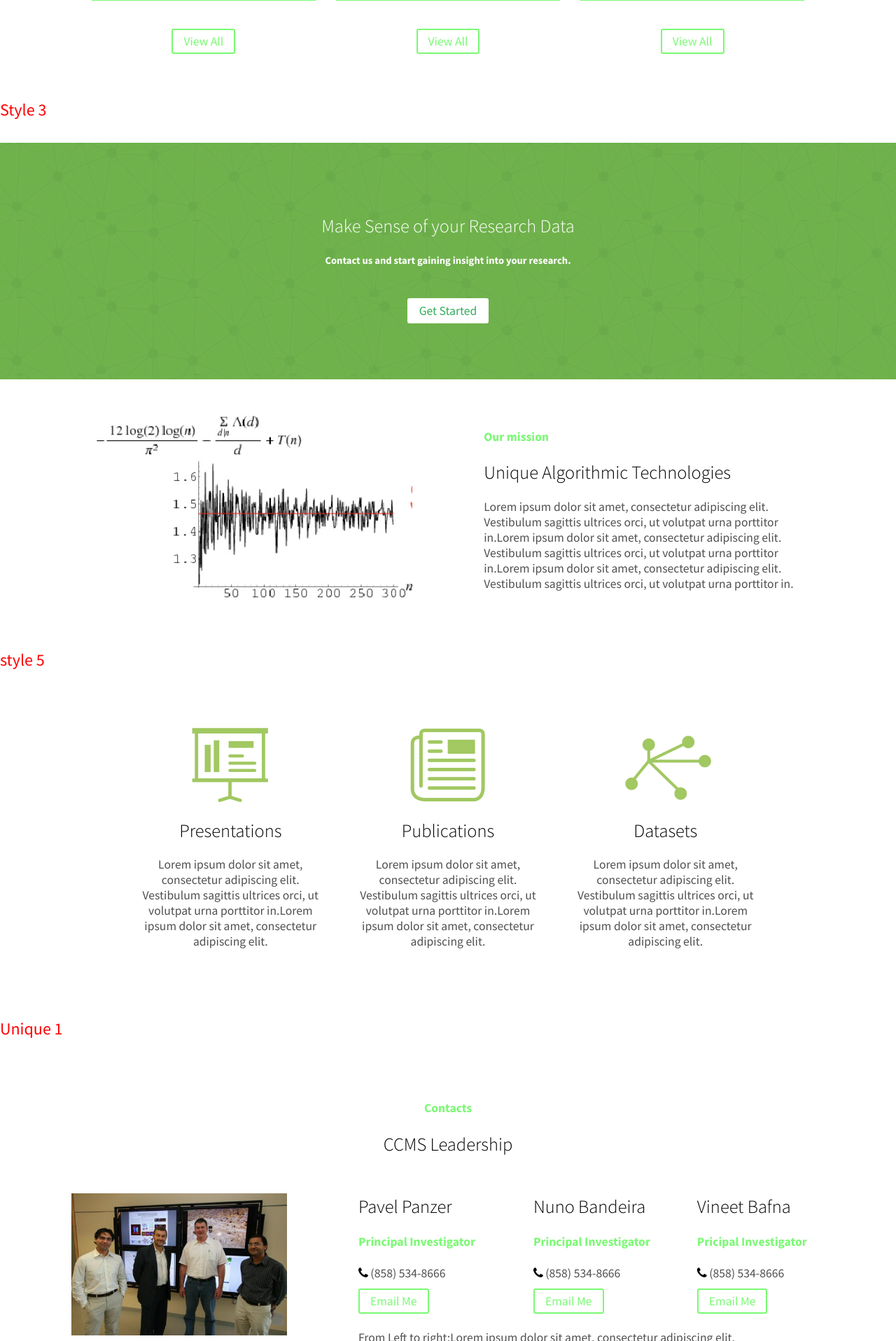
After one commit to alexmattingley/alexmattingley.github.io, a PHP site: page /dummy.php in a window 1280 px wide. The commit adds this page. Shown: the part 2564-4480 px from the top of the page at 70% size. Run offline with PHP 8.4, Linux system fonts and the light colour scheme; grey boxes labelled with a size stand in for pictures from a placeholder-image service; some libraries are stand-ins or nearby versions.

Commit message:
Added Dummy for all page styles, added a couple of new styles to the document.

```diff
--- a/CCMS_Site/CSS/main.css
+++ b/CCMS_Site/CSS/main.css
@@ -13,9 +13,6 @@ Site Wide Styles/Defaults
 	box-sizing: border-box;
 }
 
-html {
-	max-width: 1430px;
-}
 
 body {
 	font-size: 100%;
@@ -39,7 +36,10 @@ i {
 .slide_img {
 	margin-bottom: 0px;
 }
-
+.style_name {
+	font-size: 1.5rem;
+	color: red;
+}
 
 /****************************
 Colors/Backgrounds
@@ -67,14 +67,19 @@ Header styles
 section_desc/section_feed styles
 *****************************/
 	.section_desc h4,
-	.section_feed h4 {
+	.section_feed h4,
+	.secondary_desc h4,
+	.people_unique_desc h4 {
 		color: #7AFA73;
 	}
 	.section_feed p {
 		color: black;
 	}
 	.section_desc p,
-	.section_feed h6 {
+	.section_feed h6,
+	.people_unique_desc p,
+	.col_3_logo p,
+	.secondary_desc p {
 		color: #505050;
 	}
 	.secondary_bg_color {
@@ -90,7 +95,10 @@ section_desc/section_feed styles
 		color: white;
 	}
 	.section_desc h2,
-	.section_desc p {
+	.section_desc p,
+	.col_3_logo h2,
+	.people_unique_desc h2,
+	.secondary_desc h2 {
 		font-weight: 300;
 	}
 
@@ -242,6 +250,58 @@ section_desc/ section_feed Layout
 	.bottom li {
 		margin-bottom: 40px;
 	}
+/****************************
+Secondary_desc
+*****************************/
+
+	.Secondary_desc .graph_img,
+	.Secondary_desc .graph_desc {
+		text-align: center;
+	}
+	.Secondary_desc {
+		width: 80%;
+		margin: 3rem auto;
+	}
+	.graph_img img {
+		width: 100%;
+	}
+/****************************
+3_col_logo
+*****************************/
+	.col_3_logo {
+		width: 80%;
+		margin: 20px auto;
+		text-align: center;
+	}
+	.col_3_logo li {
+		display: inline-block;
+		margin: 20px 0;
+	}
+/****************************
+Unique 1
+*****************************/
+	.leader_head {
+		margin-bottom: 0px;
+	}
+	.leader_img {
+		text-align: center;
+	}
+	.leader_img img {
+		width: 100%;
+	}
+	.people_unique_desc {
+		text-align: center;
+		width: 80%;
+		margin: 20px auto 40px auto;
+	}
+	.leader_detail li {
+		margin: 40px auto;
+	}
+	.fa-phone {
+		color: black;
+	}
+
+
 /****************************
 Footer Layout
 *****************************/
@@ -409,6 +469,53 @@ Section_feed/Section_desc(3)
 	/*The above is a potential solution for section_feed boxes but I couldn't figure out how
 	to make it do it just on the second line or how to make it clickable*/
 /****************************
+Secondary Desc
+*****************************/
+	.graph_img {
+		float: left;
+		width: 45%
+	}
+
+	.secondary_desc .graph_desc {
+		float: right;
+		width: 45%;
+		text-align: left;
+	}
+
+/****************************
+col_3_logo(3)
+*****************************/
+	.col_3_logo {
+		width: 100%;
+		margin: 60px auto;
+	}
+	.col_3_logo li {
+		width: 30%;
+		padding:0 1.2rem;
+	}
+/****************************
+Unique 1(3)
+*****************************/
+	.leader_head {
+		margin-bottom: 0px;
+	}
+	.leader_detail li {
+		display: inline-block;
+		width: 30%;
+		padding: 0 1rem;
+		vertical-align: top;
+	}
+	.leader_detail {
+		margin: 0 auto;
+	}
+	.leader_img img {
+		width: 60%;
+	}
+	.picture_detail {
+		width: 80%;
+		margin: 0 auto;
+	}
+/****************************
 Footer(3)
 *****************************/
 	.inner_footer {
@@ -490,11 +597,45 @@ Section_feed/Section_desc (4)
 		min-height: 28.57142857rem;
 	}
 	.section_feed li:first-child,
-	.section_feed li:nth-child(2) {
+	.section_feed li:nth-child(2),
+	.section_feed li:nth-child(4),
+	.section_feed li:nth-child(5) {
 		margin-right: 2%;
 	}
 	.bottom {
 		margin-bottom: 40px;
+	}
+/****************************
+col_3_logo
+*****************************/
+	.col_3_logo {
+		width: 80%;
+	}
+/****************************
+Unique 1 (4)
+*****************************/
+	.leader_img {
+		float: left;
+		width: 40%;
+	}
+	.people_unique_desc {
+		float: right;
+		width: 60%;
+		margin-top: 0;
+		text-align: left;
+		}
+	.leader_detail li {
+		margin: -20px auto 0 auto;
+	}
+	.leader_detail {
+		margin: 0 auto 30px auto;
+	}
+	.picture_detail,
+	.leader_detail {
+		margin-left: 0px;
+	}
+	.leader_detail li:first-child {
+		padding-left: 0;
 	}
 /****************************
 Footer (4)
--- /dev/null
+++ b/CCMS_Site/dummy.php
@@ -0,0 +1,250 @@
+<!DOCTYPE>
+<html>
+<head>
+	<title>CCMS</title>
+	<meta charset="utf-8">
+	<link rel="stylesheet" href="css/normalize.css">
+	<!-- <link rel="stylesheet" href="css/grid.css"> -->
+	<link href='http://fonts.googleapis.com/css?family=Source+Sans+Pro:400,400italic,700,300' rel='stylesheet' type='text/css'>
+	<link rel="stylesheet" href="font-awesome/css/font-awesome.min.css">
+	<link rel="stylesheet" href="font-awesome/css/font-awesome.css">
+	<link rel="stylesheet" href="css/main.css">
+</head>
+<body>
+
+<!-- Header -->
+
+
+	<div class="hero_bar primary_color_bg">
+		<header class="group">
+			<a href="#" class="main-logo"></a>
+			<ul class="main-nav">
+				<li><a href="#">About</a></li>
+				<li><a href="#">Research Areas</a></li>
+				<li><a href="#">Projects</a></li>
+				<li><a href="#">Software Tools</a></li>
+				<li><a href="#">Service</a></li>
+				<li><a href="#">Resources</a></li>
+				<li><a class="button clear_white" href="#">Sign In</a></li>
+			</ul>
+		</header>
+		<div class="hero_slider primary_color_bg group">
+			<div class="slide_text">
+				<h3>Featured Research Area</h3>
+				<h1>Molecular Spectral Networks</h1>
+				<p>Lorem ipsum dolor sit amet, consectetur adipiscing elit. Vestibulum sagittis ultrices orci, ut volutpat urna porttitor in. Morbi nec elit eget magna placerat consequat a sed nulla.</p>
+				<ul class="button_display">
+					<li><a class="button white" href="#">Try a Demo</a></li>
+					<li><a class="button clear_white" href="#">Learn More</a></li>
+				</ul>
+				<ul class="arrows">
+					<li class="arrow-left">
+						<a href="#">
+							<i class="fa fa-arrow-left fa-lg"></i>
+						</a>
+					</li>
+					<li class="arrow-right">
+						<a href="#">
+							<i class="fa fa-arrow-right fa-lg"></i>
+						</a>
+					</li>
+				</ul>
+			</div>
+			<p class="slide_img">
+				<a href="#"></a>
+			</p>
+		</div>
+	</div>
+	<ul class="sub_logo">
+		<li><a href="#"><img src="http://dummyimage.com/160x50/f7f7f7/cfcfcf.png&text=I+am+FANCY!"></a></li>
+		<li><a href="#"><img src="http://dummyimage.com/160x50/f7f7f7/cfcfcf.png&text=I+am+FANCY!"></a></li>
+		<li><a href="#"><img src="http://dummyimage.com/160x50/f7f7f7/cfcfcf.png&text=I+am+FANCY!"></a></li>
+		<li><a href="#"><img src="http://dummyimage.com/160x50/f7f7f7/cfcfcf.png&text=I+am+FANCY!"></a></li>
+		<li><a href="#"><img src="http://dummyimage.com/160x50/f7f7f7/cfcfcf.png&text=I+am+FANCY!"></a></li>
+	</ul>
+
+<!-- Style 0 -->
+<p class="style_name">Style 0</p>
+	<section>
+		<div class="section_desc">
+			<h4>Who is CCMS</h4>
+			<h2>Center for Computational Mass Spectrometry</h2>
+			<p>Lorem ipsum dolor sit amet, consectetur adipiscing elit. Vestibulum sagittis ultrices orci, ut volutpat urna porttitor in.</p>
+			<p>Lorem ipsum dolor sit amet, consectetur adipiscing elit. Vestibulum sagittis ultrices orci, ut volutpat urna porttitor in. Um sagittis ultrices orci, ut volutpat urna porttitor in.</p>
+			<a class="button green" href="#">About Us</a>
+		</div>
+	</section>
+
+<!-- Style 1 -->
+<p class="style_name">Style 1</p>
+	<section class="secondary_bg_color">
+		<div class="section_desc">
+			<h4>What CCMS Does</h4>
+			<h2>Serving the Biomedical Research Community</h2>
+			<p>Lorem ipsum dolor sit amet, consectetur adipiscing elit. Vestibulum sagittis ultrices orci, ut volutpat urna porttitor in.Lorem ipsum dolor sit amet, consectetur adipiscing elit. Vestibulum sagittis ultrices orci, ut volutpat urna porttitor in.Lorem ipsum dolor sit amet, consectetur adipiscing elit. Vestibulum sagittis ultrices orci, ut volutpat urna porttitor in.</p>
+			<ul class="button_display">
+					<li><a class="button green" href="#">Get Sarted</a></li>
+					<li><a class="button clear_green" href="#">Learn More</a></li>
+			</ul>
+		</div>
+		<div class="section_desc section_desc_img">
+			<h4>University of California San Diego</h4>
+			<h3>Department of Computer Science & Engineering</h3>
+		</div>
+	</section>
+
+<!-- Style 2 -->
+<p class="style_name">Style 2 (3 fiddy)</p>
+
+	<section>
+		<ul class="section_feed">
+			<li>
+				<div class="secondary_bg_color">
+					<img src="http://lorempixel.com/320/200">
+					<h4>Latest Projects</h4>
+					<p>Peptide fragmentation models for new enzymes</p>
+					<h6>Collaborator: Elizabeth Komives</h6>
+				</div>
+				<a class="button clear_green" href="#">View All</a>
+			</li>
+			<li>
+				<div class="secondary_bg_color">
+					<img src="http://lorempixel.com/320/200">
+					<h4>Software Tools</h4>
+					<p>SpliceDB: Splice Graph Proteomics Tools</p>
+					<h6>PI Contact: Vineet Bafna </h6>
+				</div>
+				<a class="button clear_green" href="#">View All</a>
+			</li>
+			<li>
+				<div class="secondary_bg_color">
+					<img src="http://lorempixel.com/320/200">
+					<h4>CCMS Training</h4>
+					<p>RECOMB Satellite Conference on Computational Proteomics.</p>
+					<h6>Location: UCSD Calit2 Building</h6>
+				</div>
+				<a class="button clear_green" href="#">View All</a>
+			</li>
+		</ul>
+	</section>
+
+<!-- Style 3  -->
+<p class="style_name">Style 3</p>
+
+	<section class="primary_color_bg">
+		<div class="section_desc">
+			<h2>Make Sense of your Research Data</h2>
+			<h5>Contact us and start gaining insight into your research.</h5>
+			<a class="button white" href="#">Get Started</a>
+		</div>
+	</section>
+
+	<!--Style 4-->
+<!-- <p class="style_name">Style 4</p> -->
+
+	<section class="secondary_desc group">
+		<div class="graph_img">
+			<img src="img/graph_img.png" alt="A Graph of an algorithim"><a href="#"></a></img>
+		</div>
+		<div class="graph_desc">
+			<h4>Our mission</h4>
+			<h2>Unique Algorithmic Technologies</h2>
+			<p>Lorem ipsum dolor sit amet, consectetur adipiscing elit. Vestibulum sagittis ultrices orci, ut volutpat urna porttitor in.Lorem ipsum dolor sit amet, consectetur adipiscing elit. Vestibulum sagittis ultrices orci, ut volutpat urna porttitor in.Lorem ipsum dolor sit amet, consectetur adipiscing elit. Vestibulum sagittis ultrices orci, ut volutpat urna porttitor in.</p>
+		</div>
+	</section>
+
+<!-- Style 5 -->
+
+<p class="style_name">style 5</p>
+
+
+	<section>
+		<ul class="col_3_logo">
+			<li>
+				<img src="img/presentations_logo.png" alt="presentations_logo">
+				<h2>Presentations</h2>
+				<p>Lorem ipsum dolor sit amet, consectetur adipiscing elit. Vestibulum sagittis ultrices orci, ut volutpat urna porttitor in.Lorem ipsum dolor sit amet, consectetur adipiscing elit.</p>
+			</li>
+			<li>
+				<img src="img/publications_logo.png" alt="presentations_logo">
+				<h2>Publications</h2>
+				<p>Lorem ipsum dolor sit amet, consectetur adipiscing elit. Vestibulum sagittis ultrices orci, ut volutpat urna porttitor in.Lorem ipsum dolor sit amet, consectetur adipiscing elit.</p>
+			</li>
+			<li>
+				<img src="img/datasets_logo.png" alt="datasets_logo">
+				<h2>Datasets</h2>
+				<p>Lorem ipsum dolor sit amet, consectetur adipiscing elit. Vestibulum sagittis ultrices orci, ut volutpat urna porttitor in.Lorem ipsum dolor sit amet, consectetur adipiscing elit.</p>
+			</li>
+		</ul>
+	</section>
+
+<!-- Style 6 -->
+
+<p class="style_name">Unique 1</p>
+
+<section class="group">
+	<div class="section_desc leader_head">
+		<h4>Contacts</h4>
+		<h2>CCMS Leadership</h2>
+	</div>
+	<div class="leader_img">
+		<img src="img/leader.png" alt="Picture of Leadership">
+	</div>
+	<div class="people_unique_desc">
+		<ul class="leader_detail">
+			<li>
+				<h2>Pavel Panzer</h2>
+				<h4>Principal Investigator</h4>
+				<p><i class="fa fa-phone"></i> (858) 534-8666</p>
+				<a href="#" class="button clear_green">Email Me</a>
+			</li>
+			<li>
+				<h2>Nuno Bandeira</h2>
+				<h4>Principal Investigator</h4>
+				<p><i class="fa fa-phone"></i> (858) 534-8666</p>
+				<a href="#" class="button clear_green">Email Me</a>
+			</li>
+			<li>
+				<h2>Vineet Bafna</h2>
+				<h4>Pricipal Investigator</h4>
+				<p><i class="fa fa-phone"></i> (858) 534-8666</p>
+				<a href="#" class="button clear_green">Email Me</a>
+			</li>
+		</ul>
+		<div class="picture_detail">
+			<p>From Left to right:Lorem ipsum dolor sit amet, consectetur adipiscing elit. Vestibulum sagittis ultrices orci, ut volutpat urna porttitor in.Lorem ipsum dolor sit amet, consectetur adipiscing elit.</p>
+			<h5>For techinical Assistance Lorem ipsum dolor sit amet, consectetur adipiscing elit. Vestibulum sagittis ultrices orci, ut volutpat</h5>
+			<a href="#" class="button green">All CCMS People</a>
+		</div>
+	</div>
+</section>
+
+	<footer class="group">
+		<a class="up-arrow" href="#">
+			<i class="fa fa-arrow-up fa-lg"></i>
+		</a>
+		<div class="inner_footer">
+			<ul class="footer main-nav">
+				<li><a href="#">About</a></li>
+				<li><a href="#">Research Areas</a></li>
+				<li><a href="#">Projects</a></li>
+				<li><a href="#">Software Tools</a></li>
+				<li><a href="#">Service</a></li>
+				<li><a href="#">Resources</a></li>
+				<li><a class="button clear_green" href="#">Sign In</a></li>
+			</ul>
+			<a href="#" class="footer-logo"></a>
+			<ul class="social_media_foot">
+				<li><a href="#"><i class="fa fa-facebook-square fa-2x"></i></a></li>
+				<li><a href="#"><i class="fa fa-twitter-square fa-2x"></i></a></li>
+				<li><a href="#"><i class="fa fa-linkedin-square fa-2x"></i></a></li>
+				<li><a href="#"><i class="fa fa-google-plus-square fa-2x"></i></a></li>
+			</ul>
+			<div class="copyright">
+				<h6>Copyright &copy; <?php echo date("Y") ?> The regents of the University of California</h6>
+				<h6>All Rights Reserved</h6>
+			</div>
+		</div>
+	</footer>
+</body>
+</html>
```
Also changed, not shown: test_site/index.php (+2 -27 lines), CCMS_Site/IMG/datasets_logo.png (added), CCMS_Site/IMG/graph_img.png (added), CCMS_Site/IMG/leader.png (added), CCMS_Site/IMG/presentations_logo.png (added), CCMS_Site/IMG/publications_logo.png (added).
